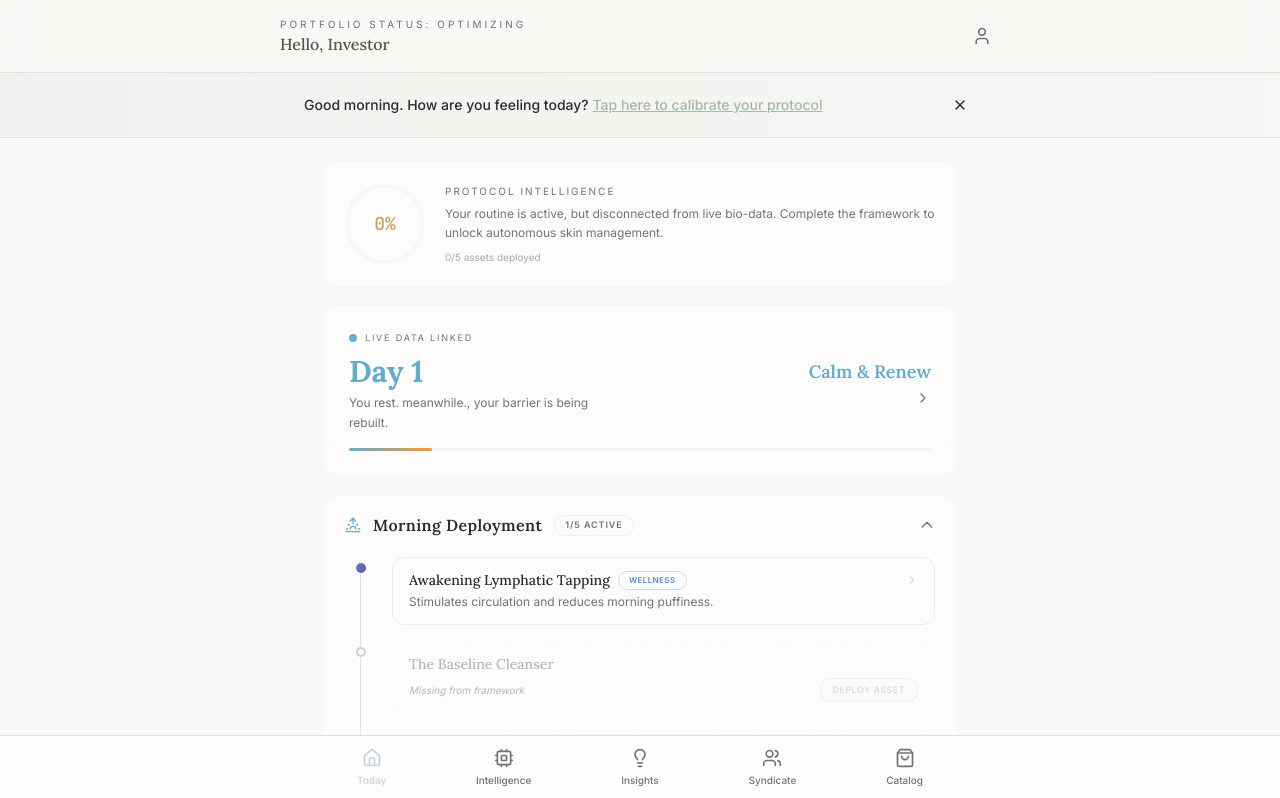
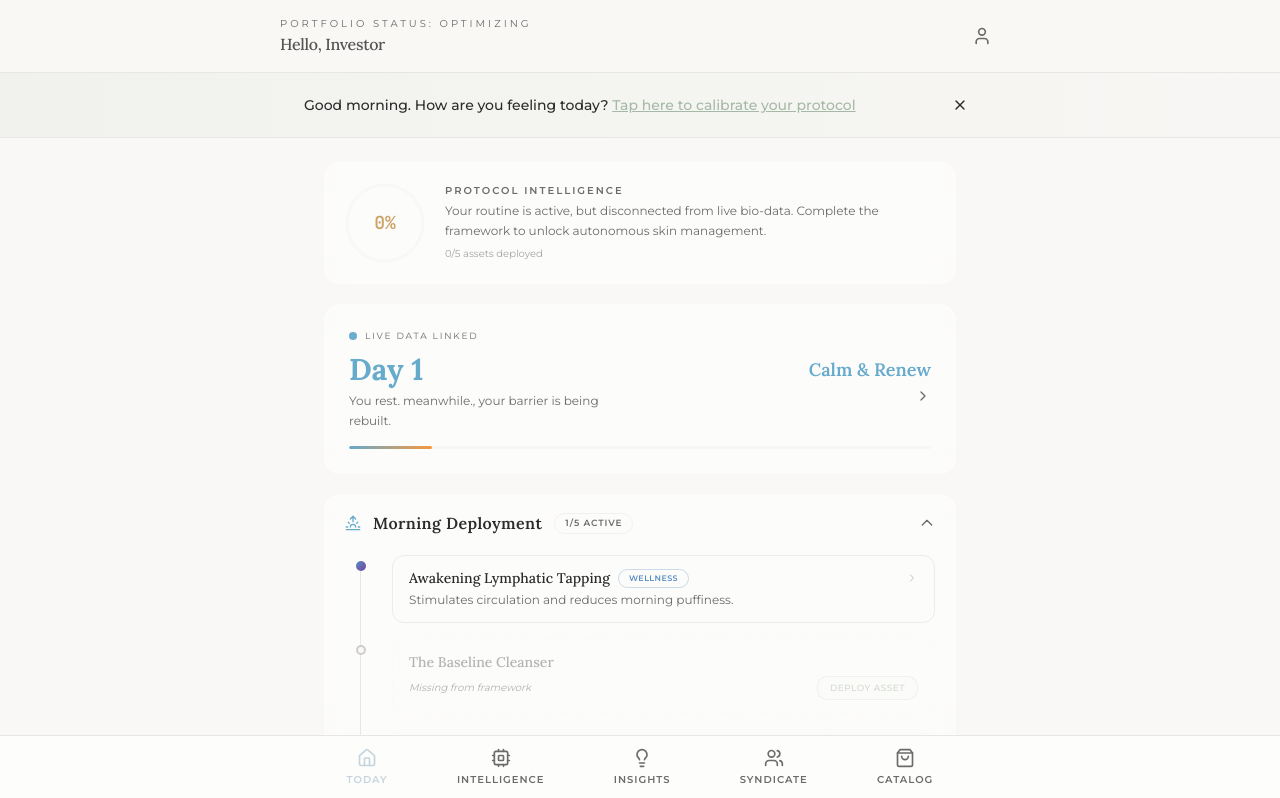
Before and after one commit to elbertroderickocean-stack/spring-sisters-cycle, a React (Vite) app: page /today in a window 1280 px wide. Shown: the top 798 px of the page. Built offline with nearby package versions, Linux system fonts and the light colour scheme; the HTML template or start-up script is replaced by a standard one.

Commit message:
Global CSS Typography Upgrade
Co-authored-by: elbertroderickocean-stack <236600776+elbertroderickocean-stack@users.noreply.github.com>

```diff
--- a/index.html
+++ b/index.html
@@ -8,27 +8,19 @@
     <meta name="author" content="meanwhile." />
     <link rel="preconnect" href="https://fonts.googleapis.com">
     <link rel="preconnect" href="https://fonts.gstatic.com" crossorigin>
-    <link href="https://fonts.googleapis.com/css2?family=Lora:wght@400;500;600;700&family=Inter:wght@300;400;500;600;700&family=JetBrains+Mono:wght@400;500;600&display=swap" rel="stylesheet">
-
-
+    <link href="https://fonts.googleapis.com/css2?family=Lora:wght@400;500;600;700&family=Montserrat:wght@300;400;500;600;700&family=JetBrains+Mono:wght@400;500;600&display=swap" rel="stylesheet">
 
     <meta property="og:type" content="website" />
     <meta property="og:image" content="https://storage.googleapis.com/gpt-engineer-file-uploads/ZrhjXocrBgarq0fY3bqHyAN1CJ42/social-images/social-1759864889871-ss.png">
-
     <meta name="twitter:card" content="summary_large_image" />
     <meta name="twitter:site" content="@lovable_dev" />
     <meta name="twitter:image" content="https://storage.googleapis.com/gpt-engineer-file-uploads/ZrhjXocrBgarq0fY3bqHyAN1CJ42/social-images/social-1759864889871-ss.png">
-
-
-
-
     <link rel="icon" type="image/x-icon" href="https://storage.googleapis.com/gpt-engineer-file-uploads/ZrhjXocrBgarq0fY3bqHyAN1CJ42/uploads/1759864861190-ss.png">
     <meta property="og:title" content="meanwhile. — Cyclical Skincare for Your Unique Rhythm">
     <meta name="twitter:title" content="meanwhile. — Cyclical Skincare for Your Unique Rhythm">
     <meta property="og:description" content="Stop fighting your skin. Start working in harmony with it. meanwhile. is the first skincare system that adapts to your unique biological rhythm.">
     <meta name="twitter:description" content="Stop fighting your skin. Start working in harmony with it. meanwhile. is the first skincare system that adapts to your unique biological rhythm.">
   </head>
-
   <body>
     <div id="root"></div>
     <script type="module" src="/src/main.tsx"></script>
--- a/src/components/BottomNav.tsx
+++ b/src/components/BottomNav.tsx
@@ -33,7 +33,7 @@ export const BottomNav = () => {
   const phase = getCurrentPhase();
 
   return (
-    <nav className="fixed bottom-0 left-0 right-0 bg-card border-t border-border shadow-lg z-50">
+    <nav className="fixed bottom-0 left-0 right-0 bg-card border-t border-border z-50">
       <div className="max-w-2xl mx-auto px-2">
         <div className="flex items-center justify-around h-16">
           {navItems.map((item) => {
@@ -53,7 +53,9 @@ export const BottomNav = () => {
                 style={isActive ? { color: getPhaseColor(phase) } : {}}
               >
                 <Icon className="h-5 w-5" />
-                <span className="text-[10px] font-medium">{item.label}</span>
+                <span className="text-[10px] font-semibold uppercase tracking-[0.1em]" style={{ fontFamily: 'var(--font-secondary)' }}>
+                  {item.label}
+                </span>
               </button>
             );
           })}
--- a/src/index.css
+++ b/src/index.css
@@ -2,13 +2,21 @@
 @tailwind components;
 @tailwind utilities;
 
-/* Definition of the design system. All colors, gradients, fonts, etc should be defined here.
-All colors MUST be HSL.
+/* Design System — meanwhile. Luxury Standards
+   All colors MUST be HSL.
+   Fonts: Lora (headings), Montserrat (body/UI), JetBrains Mono (data)
 */
 
 @layer base {
   :root {
-    /* Base colors - Stealth Wealth creamy off-white */
+    /* Typography */
+    --font-primary: 'Lora', serif;
+    --font-secondary: 'Montserrat', sans-serif;
+    --font-data: 'JetBrains Mono', monospace;
+    --text-main: 0 0% 17%;
+    --text-muted: 0 0% 42%;
+
+    /* Base colors — Stealth Wealth creamy off-white */
     --background: 40 20% 97%;
     --foreground: 0 0% 17%;
 
@@ -18,16 +26,15 @@ All colors MUST be HSL.
     --popover: 40 14% 99%;
     --popover-foreground: 0 0% 17%;
 
-    /* Primary - Sage Green action color */
+    /* Primary — Sage Green */
     --primary: 120 12% 69%;
     --primary-foreground: 0 0% 100%;
 
-    /* Secondary - soft neutral */
     --secondary: 40 10% 93%;
     --secondary-foreground: 0 0% 17%;
 
     --muted: 40 10% 95%;
-    --muted-foreground: 0 0% 45%;
+    --muted-foreground: 0 0% 42%;
 
     --accent: 40 12% 91%;
     --accent-foreground: 0 0% 17%;
@@ -35,13 +42,13 @@ All colors MUST be HSL.
     --destructive: 0 84.2% 60.2%;
     --destructive-foreground: 0 0% 97%;
 
-    --border: 40 8% 88%;
-    --input: 40 8% 88%;
+    --border: 40 6% 90%;
+    --input: 40 6% 90%;
     --ring: 120 12% 69%;
 
     --radius: 0.75rem;
 
-    /* Phase-specific colors */
+    /* Phase colors */
     --phase-calm: 200 25% 82%;
     --phase-calm-solid: 200 25% 82%;
     --phase-calm-foreground: 0 0% 100%;
@@ -58,7 +65,7 @@ All colors MUST be HSL.
     --gradient-hero: linear-gradient(135deg, hsl(40 20% 97%) 0%, hsl(40 18% 95%) 100%);
     --gradient-card: linear-gradient(180deg, hsl(40 14% 99%) 0%, hsl(40 12% 97%) 100%);
 
-    /* Intelligence Dashboard palette */
+    /* Intelligence palette */
     --intel-glucose: 270 40% 45%;
     --intel-glucose-light: 270 35% 92%;
     --intel-sleep: 210 45% 55%;
@@ -69,8 +76,8 @@ All colors MUST be HSL.
     --intel-glass-border: 0 0% 100% / 0.25;
 
     /* Shadows */
-    --shadow-soft: 0 4px 20px -2px hsl(0 0% 0% / 0.05);
-    --shadow-medium: 0 8px 30px -4px hsl(0 0% 0% / 0.08);
+    --shadow-soft: 0 2px 8px -2px hsl(0 0% 0% / 0.04);
+    --shadow-medium: 0 4px 16px -4px hsl(0 0% 0% / 0.06);
 
     /* Transitions */
     --transition-smooth: all 0.3s cubic-bezier(0.4, 0, 0.2, 1);
@@ -89,40 +96,29 @@ All colors MUST be HSL.
   .dark {
     --background: 0 0% 10%;
     --foreground: 0 0% 95%;
-
     --card: 0 0% 13%;
     --card-foreground: 0 0% 95%;
-
     --popover: 0 0% 13%;
     --popover-foreground: 0 0% 95%;
-
     --primary: 120 12% 60%;
     --primary-foreground: 0 0% 100%;
-
     --secondary: 0 0% 18%;
     --secondary-foreground: 0 0% 95%;
-
     --muted: 0 0% 18%;
     --muted-foreground: 0 0% 60%;
-
     --accent: 0 0% 22%;
     --accent-foreground: 0 0% 95%;
-
     --destructive: 0 62.8% 50%;
     --destructive-foreground: 0 0% 97%;
-
     --border: 0 0% 22%;
     --input: 0 0% 22%;
     --ring: 120 12% 60%;
-
     --phase-calm: 200 30% 50%;
     --phase-calm-solid: 200 30% 50%;
     --phase-calm-foreground: 0 0% 100%;
-
     --phase-glow: 30 80% 55%;
     --phase-glow-solid: 30 80% 55%;
     --phase-glow-foreground: 0 0% 100%;
-
     --phase-balance: 120 20% 50%;
     --phase-balance-solid: 120 20% 50%;
     --phase-balance-foreground: 0 0% 100%;
@@ -135,37 +131,78 @@ All colors MUST be HSL.
   }
 
   body {
-    @apply bg-background text-foreground font-body text-sm leading-relaxed;
+    @apply bg-background text-foreground;
+    font-family: var(--font-secondary);
+    font-size: 14px;
+    line-height: 1.6;
+    color: hsl(var(--text-main));
     padding: 0;
+    -webkit-font-smoothing: antialiased;
+    -moz-osx-font-smoothing: grayscale;
   }
 
+  /* Heading hierarchy — Lora serif */
   h1, h2, h3, h4, h5, h6 {
-    @apply font-heading;
+    font-family: var(--font-primary);
+    color: hsl(var(--text-main));
   }
 
   h1 {
-    @apply text-2xl md:text-[28px] font-semibold leading-tight;
+    font-size: 26px;
+    font-weight: 600;
+    letter-spacing: -0.02em;
+    line-height: 1.2;
   }
 
   h2 {
-    @apply text-lg font-medium leading-snug;
+    font-size: 20px;
+    font-weight: 500;
+    line-height: 1.3;
+  }
+
+  h3 {
+    font-size: 18px;
+    font-weight: 600;
+    line-height: 1.3;
+  }
+
+  /* Muted descriptions */
+  .text-muted-foreground {
+    color: hsl(var(--text-muted)) !important;
+    font-size: 12px;
+  }
+
+  /* Ensure body text sizing */
+  p {
+    font-size: 14px;
+    line-height: 1.6;
   }
 }
 
 @layer utilities {
   .font-heading {
-    font-family: 'Lora', serif;
+    font-family: var(--font-primary);
   }
 
   .font-body {
-    font-family: 'Inter', sans-serif;
+    font-family: var(--font-secondary);
   }
 
   .font-mono-data {
-    font-family: 'JetBrains Mono', monospace;
+    font-family: var(--font-data);
   }
 
-  /* Phase gradients for banners */
+  /* Category title underline accent */
+  .category-title {
+    font-family: var(--font-primary);
+    font-size: 20px;
+    font-weight: 500;
+    padding-bottom: 8px;
+    border-bottom: 1px solid hsl(var(--primary));
+    display: inline-block;
+  }
+
+  /* Phase gradients */
   .phase-gradient-calm {
     background: linear-gradient(135deg, hsl(200 35% 85%) 0%, hsl(200 25% 75%) 100%);
   }
--- a/tailwind.config.ts
+++ b/tailwind.config.ts
@@ -13,43 +13,10 @@ export default {
       },
     },
     extend: {
-      animation: {
-        'orbit-1': 'orbit-1 8s linear infinite',
-        'orbit-2': 'orbit-2 10s linear infinite',
-        'orbit-3': 'orbit-3 12s linear infinite',
-        'meteorite': 'meteorite 1.5s ease-in-out forwards',
-      },
-      keyframes: {
-        'orbit-1': {
-          '0%': { transform: 'rotate(0deg) translateX(96px) rotate(0deg)' },
-          '100%': { transform: 'rotate(360deg) translateX(96px) rotate(-360deg)' },
-        },
-        'orbit-2': {
-          '0%': { transform: 'rotate(45deg) translateX(128px) rotate(-45deg)' },
-          '100%': { transform: 'rotate(405deg) translateX(128px) rotate(-405deg)' },
-        },
-        'orbit-3': {
-          '0%': { transform: 'rotate(90deg) translateX(160px) rotate(-90deg)' },
-          '100%': { transform: 'rotate(450deg) translateX(160px) rotate(-450deg)' },
-        },
-        'meteorite': {
-          '0%': {
-            transform: 'translate(-100px, -100px) scale(0)',
-            opacity: '0'
-          },
-          '50%': {
-            opacity: '1'
-          },
-          '100%': {
-            transform: 'translate(120px, 80px) scale(1)',
-            opacity: '0'
-          },
-        },
-      },
       fontFamily: {
         heading: ['Lora', 'serif'],
-        body: ['Inter', 'sans-serif'],
-        sans: ['Inter', 'sans-serif'],
+        body: ['Montserrat', 'sans-serif'],
+        sans: ['Montserrat', 'sans-serif'],
         'mono-data': ['JetBrains Mono', 'monospace'],
       },
       colors: {
@@ -101,6 +68,23 @@ export default {
         sm: "calc(var(--radius) - 4px)",
       },
       keyframes: {
+        'orbit-1': {
+          '0%': { transform: 'rotate(0deg) translateX(96px) rotate(0deg)' },
+          '100%': { transform: 'rotate(360deg) translateX(96px) rotate(-360deg)' },
+        },
+        'orbit-2': {
+          '0%': { transform: 'rotate(45deg) translateX(128px) rotate(-45deg)' },
+          '100%': { transform: 'rotate(405deg) translateX(128px) rotate(-405deg)' },
+        },
+        'orbit-3': {
+          '0%': { transform: 'rotate(90deg) translateX(160px) rotate(-90deg)' },
+          '100%': { transform: 'rotate(450deg) translateX(160px) rotate(-450deg)' },
+        },
+        'meteorite': {
+          '0%': { transform: 'translate(-100px, -100px) scale(0)', opacity: '0' },
+          '50%': { opacity: '1' },
+          '100%': { transform: 'translate(120px, 80px) scale(1)', opacity: '0' },
+        },
         "accordion-down": {
           from: { height: "0" },
           to: { height: "var(--radix-accordion-content-height)" },
@@ -127,6 +111,10 @@ export default {
         },
       },
       animation: {
+        'orbit-1': 'orbit-1 8s linear infinite',
+        'orbit-2': 'orbit-2 10s linear infinite',
+        'orbit-3': 'orbit-3 12s linear infinite',
+        'meteorite': 'meteorite 1.5s ease-in-out forwards',
         "accordion-down": "accordion-down 0.2s ease-out",
         "accordion-up": "accordion-up 0.2s ease-out",
         "fade-in": "fade-in 0.5s ease-out",
```
Lines whose indentation alone changed are shown as unchanged.
